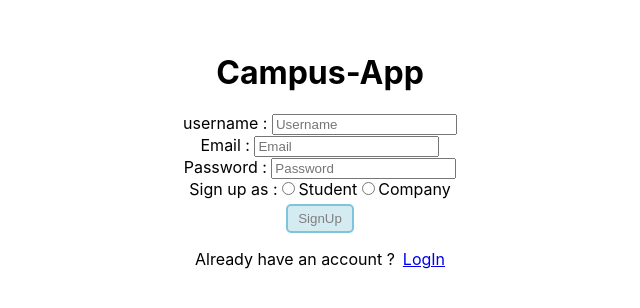
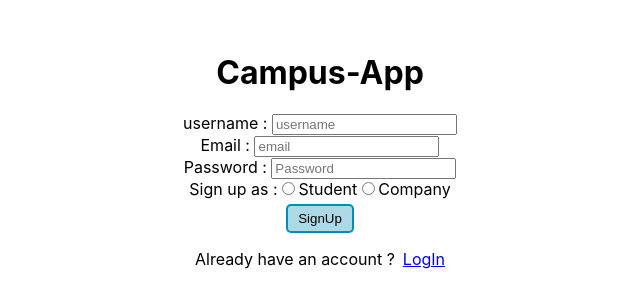
Before and after one commit to khanrahim1616/campiusApp, a React (Create React App) app: page /SignUp in a window 1280 px wide. Shown: the part 262-570 px from the top of the page, without its empty margins (320-960 px from the left). Built offline with nearby package versions, Linux system fonts and the light colour scheme; no server answers.

Commit message:
signUp formik and yup handling

```diff
--- a/src/pages/LogIn/LogIn.jsx
+++ b/src/pages/LogIn/LogIn.jsx
@@ -8,15 +8,14 @@ import { logInSchema } from "../../schemas";
 const LogIn = () => {
   const auth = getAuth();
 
-  let initialValues = {
+  const { values, errors, touched, handleBlur, handleChange, handleSubmit } =
+    useFormik({
+      initialValues: {
         email: "",
         password: "",
-  };
-
-    const { values, errors,touched, handleBlur, handleChange, handleSubmit } = useFormik({
-      initialValues,
+      },
       validationSchema: logInSchema,
-      onSubmit: (values,action) => {
+      onSubmit: (values, action) => {
         signInWithEmailAndPassword(auth, values.email, values.password)
           .then(() => {
             action.resetForm();
@@ -27,8 +26,7 @@ const LogIn = () => {
       },
     });
 
-
-  const disabledConditions= !(values.email && values.password)
+  const disabledConditions = !(values.email && values.password);
 
   return (
     <div className="loginContainer">
@@ -41,7 +39,7 @@ const LogIn = () => {
           onChange={handleChange}
           onBlur={handleBlur}
         />
-        {errors.email && touched.email ? <p> {errors.email}</p>:null}
+        {errors.email && touched.email ? <p> {errors.email}</p> : null}
         <input
           maxLength={10}
           placeholder="Password"
@@ -51,10 +49,10 @@ const LogIn = () => {
           onChange={handleChange}
           onBlur={handleBlur}
         />
-        {errors.password && touched.password ? <p> {errors.password}</p>:null}
+        {errors.password && touched.password ? <p> {errors.password}</p> : null}
         <ReUseButton
           disabled={disabledConditions}
-          className={disabledConditions? "opacity1":"buttonReuse"}
+          className={disabledConditions ? "opacity1" : "buttonReuse"}
           type="submit"
           btnText={"LogIn"}
         />
--- a/src/pages/Signup/SignUp.jsx
+++ b/src/pages/Signup/SignUp.jsx
@@ -4,60 +4,163 @@ import { getAuth, createUserWithEmailAndPassword } from "firebase/auth";
 import { ref, set } from "firebase/database";
 import { Link } from "react-router-dom";
 import { db } from "../../Firebaseconfig";
+import { signUpSchema } from "../../schemas";
 import ReUseButton from "../components/ReUseButton";
+import { useFormik } from "formik";
 
 const SignUp = () => {
   const auth = getAuth();
-  const [data, SetData] = useState({});
-  const [role, setRole] = useState();
-  const [experience, setExperience] = useState("");
-  const getData = (e) => {
-    let input = { [e.target.name]: e.target.value };
-    SetData({ ...data, ...input });
-  };
 
-  let { email, password, username } = data;
-
-  const signUpBtnDisableForCompany = !(
-    role &&
-    data?.email &&
-    data?.password &&
-    data?.username
-  );
-
-  const signUpBtnDisableForStudent = signUpBtnDisableForCompany || !experience;
-
-  const signinuser = (e) => {
-    e.preventDefault();
-    createUserWithEmailAndPassword(auth, email, password)
+  const { values, errors, touched, handleBlur, handleChange, handleSubmit } =
+    useFormik({
+      initialValues: {
+        username: "",
+        email: "",
+        password: "",
+        role: "",
+        experience: "",
+      },
+      validationSchema: signUpSchema,
+      onSubmit: (values, action) => {
+        createUserWithEmailAndPassword(auth, values.email, values.password)
           .then(async (user) => {
             const uid = user?.user?.uid;
             await set(ref(db, "Accounts/" + uid), {
-          username: username,
-          email: email,
-          role: role,
+              username: values.username,
+              email: values.email,
+              role: values.role,
               uid: uid,
-          experience: experience,
+              experience: values.experience,
             });
-        setExperience("");
+            action.resetForm();
           })
           .catch((error) => {
             alert(error);
           });
-  };
-
-const disabledConditions=  role === "Student"
-  ? signUpBtnDisableForStudent
-  : signUpBtnDisableForCompany
-
+      },
+    });
+  console.log(errors);
   return (
     <div className="loginContainer">
-      <form className="LoginForm">
+      <form className="LoginForm" onSubmit={handleSubmit}>
         <h1 className="logoHeading">Campus-App</h1>
         <span>
           <label htmlFor="username">username : </label>
           <input
-            required
+            id="username"
+            name="username"
+            placeholder="username"
+            onChange={handleChange}
+            onBlur={handleBlur}
+          />
+        </span>
+        <span>
+          <label htmlFor="Email">Email : </label>
+          <input
+            id="Email"
+            name="email"
+            type="email"
+            placeholder="email"
+            onChange={handleChange}
+            onBlur={handleBlur}
+          />
+        </span>
+        <span>
+          <label htmlFor="Password">Password : </label>
+          <input
+            id="Password"
+            name="password"
+            type="password"
+            placeholder="Password"
+            onChange={handleChange}
+            onBlur={handleBlur}
+          />
+        </span>
+        <span>
+          Sign up as :
+          <span>
+            <input
+              onChange={handleChange}
+              onBlur={handleBlur}
+              checked={values.role === "Student"}
+              value="Student"
+              name="role"
+              type="radio"
+              id="Student"
+            />
+            <label htmlFor="Student">Student</label>
+          </span>
+          <span>
+            <input
+              onChange={handleChange}
+              onBlur={handleBlur}
+              checked={values.role === "company"}
+              value="company"
+              name="role"
+              type="radio"
+              id="company"
+            />
+            <label htmlFor="company">Company</label>
+          </span>
+        </span>
+        {values.role === "Student" && (
+          <span>
+            <select
+              name="experience"
+              onChange={handleChange}
+              onBlur={handleBlur}
+              value={values.experience}
+            >
+              <option value="" selected disabled hidden>
+                Experience
+              </option>
+              <option value="Fresher">Fresher</option>
+              <option value="Junior">Junior</option>
+              <option value="Senior">Senior</option>
+            </select>
+          </span>
+        )}
+        <ReUseButton
+          className={"buttonReuse"}
+          type="submit"
+          btnText={"SignUp"}
+        />
+        <p>
+          Already have an account ?
+          <span className="link">
+            <Link to="/LogIn">LogIn</Link>
+          </span>
+        </p>
+      </form>
+    </div>
+  );
+};
+
+export default SignUp;
+
+// const signinuser = (e) => {
+//   e.preventDefault();
+//   createUserWithEmailAndPassword(auth, email, password)
+//     .then(async (user) => {
+//       const uid = user?.user?.uid;
+//       await set(ref(db, "Accounts/" + uid), {
+//         username: username,
+//         email: email,
+//         role: role,
+//         uid: uid,
+//         experience: experience,
+//       });
+//     })
+//     .catch((error) => {
+//       alert(error);
+//     });
+// };
+
+{
+  /* <span>
+          <label htmlFor="username">username : </label>
+          <input
+
             maxLength={10}
             id="username"
             name="username"
@@ -68,7 +171,7 @@ const disabledConditions=  role === "Student"
         <span>
           <label htmlFor="Email">Email : </label>
           <input
-            required
+
             id="Email"
             name="email"
             type="email"
@@ -79,7 +182,7 @@ const disabledConditions=  role === "Student"
         <span>
           <label htmlFor="Password">Password : </label>
           <input
-            required
+
             id="Password"
             name="password"
             type="password"
@@ -91,7 +194,7 @@ const disabledConditions=  role === "Student"
           Sign up as :
           <span>
             <input
-              required
+
               onChange={() => setRole("Student")}
               name="role"
               type="radio"
@@ -102,7 +205,7 @@ const disabledConditions=  role === "Student"
           </span>
           <span>
             <input
-              required
+
               onChange={() => setRole("Company")}
               name="role"
               type="radio"
@@ -126,25 +229,5 @@ const disabledConditions=  role === "Student"
               <option value="Senior">Senior</option>
             </select>
           </span>
-        )}
-        <ReUseButton
-          disabled={
-            disabledConditions
+        )} */
 }
-className={disabledConditions?"opacity1":"buttonReuse"}
-          type="submit"
-          onClick={signinuser}
-          btnText={"SignUp"}
-        />
-        <p>
-          Already have an account ?
-          <span className="link">
-            <Link to="/LogIn">LogIn</Link>
-          </span>
-        </p>
-      </form>
-    </div>
-  );
-};
-
-export default SignUp;
--- a/src/schemas/index.jsx
+++ b/src/schemas/index.jsx
@@ -6,6 +6,12 @@ export const logInSchema = yup.object({
 });
 
 export const signUpSchema = yup.object({
+  username: yup.string().min(6).required("Required!"),
   email: yup.string().email().required("Required!"),
   password: yup.string().min(6).required("Required!"),
+  role: yup.string().required("Required!"),
+  experience: yup.string().when("role", {
+    is: "Student",
+    then: () => yup.string().required("Required!"),
+  }),
 });
```
Lines whose indentation alone changed are shown as unchanged.
